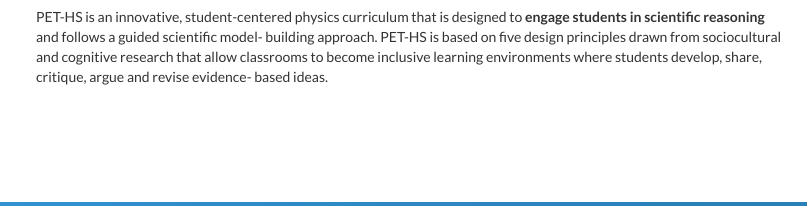
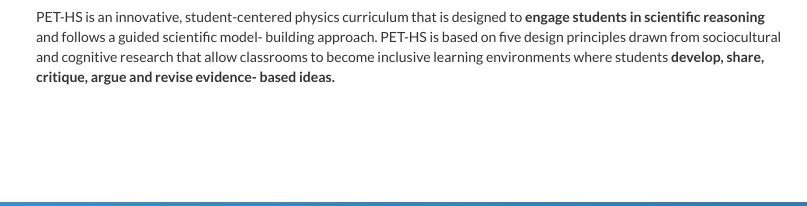
Before and after one commit to bradleystachurski/PETHighSchool, a website: page index.html in a window 1280 px wide. Shown: the part 517-723 px from the top of the page, 424-1231 px from the left. Drawn offline with nearby package versions, Linux system fonts and the light colour scheme.

Commit message:
Added bold text

```diff
--- a/index.html
+++ b/index.html
@@ -256,7 +256,7 @@
                 <div class="welcome-section">
                     <h2>Welcome to the PET - High School Project</h2>
                     <p>PET-HS is an innovative, student-centered physics curriculum that is designed
-                        to <strong>engage students in scientific reasoning</strong> and follows a guided scientific model- building approach. PET-HS is based on five design principles drawn from sociocultural and cognitive research that allow classrooms to become inclusive learning environments where students develop, share, critique, argue and revise evidence- based ideas.</p>
+                        to <strong>engage students in scientific reasoning</strong> and follows a guided scientific model- building approach. PET-HS is based on five design principles drawn from sociocultural and cognitive research that allow classrooms to become inclusive learning environments where students <strong>develop, share, critique, argue and revise evidence- based ideas.</strong></p>
                 </div>
             </div>
         </div>
```
